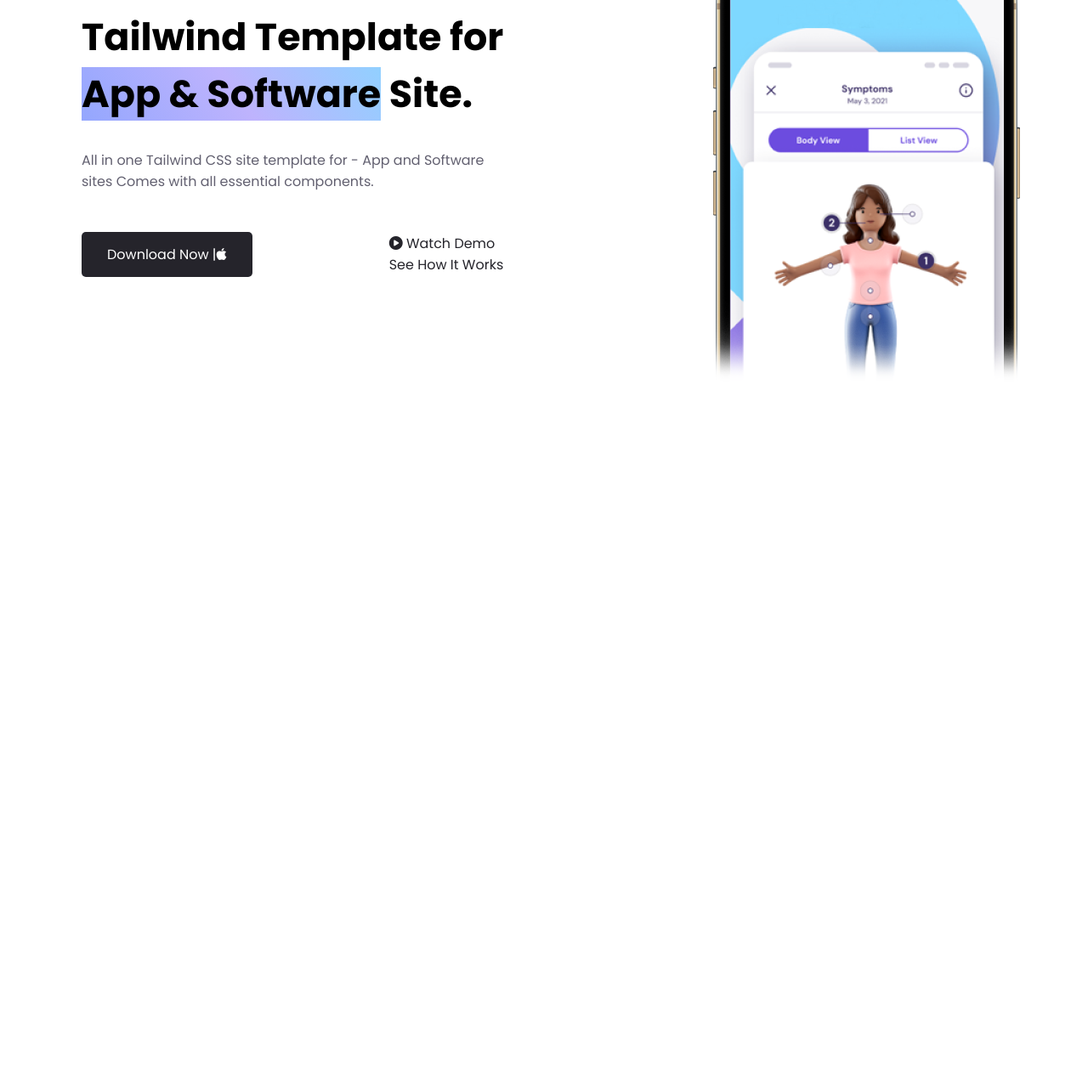
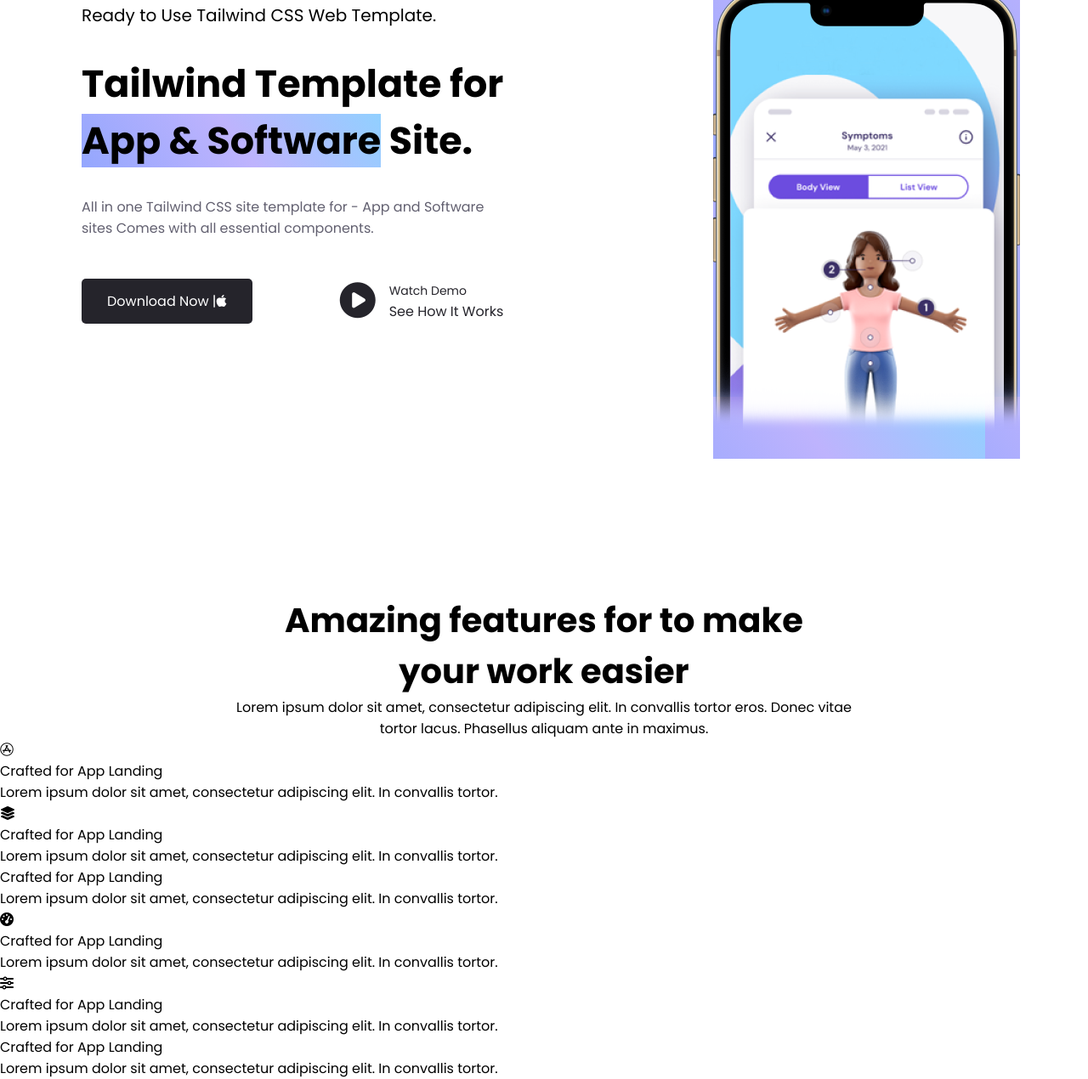
Before and after one commit to Sultan2403/My-Project, a plain HTML site: page index.html in a window 1280 px wide. Shown: the part 301-1571 px from the top of the page at 85% size. Before the commit the page ends 946 px from the top, so only its background shows below. Drawn offline with Linux system fonts and the light colour scheme.

Commit message:
first commit

```diff
--- a/index.html
+++ b/index.html
@@ -47,7 +47,7 @@
             <li>
               <a class="nav-item" href="#">Sign In</a>
             </li>
-            <li><a class="sign-up">Sign Up</a></li>
+            <li><a href="#" class="sign-up">Sign Up</a></li>
           </ul>
         </span>
       </nav>
@@ -70,17 +70,18 @@
               <a href="#"> Download Now |<i class="fa-brands fa-apple"></i></a>
             </span>
 
-            <div class="secondary-button-container">
-              <a href="#"
-                ><span class="secondary-button-icon-container">
+            <span class="secondary-button-container">
+
+                <div class="secondary-button-icon-container">
+                  <a href="#">
                   <i class="fa-solid fa-circle-play"></i>
-                </span>
-                <span class="secondary-button-text-container">
-                  Watch Demo<br />
+                </div>
+                <div class="secondary-button-text-container">
+                  <span>Watch Demo</span><br />
                   See How It Works
-                </span></a
-              >
-            </div>
+              </a>
+                </div>
+            </span>
           </div>
         </div>
 
@@ -88,6 +89,51 @@
           <img src="./Assets/hero-light.png" />
         </div>
       </section>
+       <div class="sec-1">
+         <div><h2>Amazing features for to make</h2></div>
+          <div><h2> your work easier</h2></div>
+          <div>
+          <p>Lorem ipsum dolor sit amet, consectetur adipiscing elit. In convallis tortor eros. Donec vitae</p></div><div><p></p> tortor lacus. Phasellus aliquam ante in maximus.</p></div>
+        </div>
+
+
+        <section class="mini-sec">
+         <div class="row-container">
+           <div class="row-flex-item">
+             <div class="icon-container"><i class="fa-brands fa-app-store"></i></div>
+             <div class="header-container">Crafted for App Landing</div>
+             <div class="mini-sec-p-container">Lorem ipsum dolor sit amet, consectetur adipiscing elit. In convallis tortor.</div>
+           </div>
+           <div class="row-flex-item">
+             <div class="icon-container"><i class="fa-solid fa-layer-group"></i></div>
+             <div class="header-container">Crafted for App Landing</div>
+             <div class="mini-sec-p-container">Lorem ipsum dolor sit amet, consectetur adipiscing elit. In convallis tortor.</div>
+           </div>
+           <div class="row-flex-item">
+             <div class="icon-container"></div>
+             <div class="header-container">Crafted for App Landing</div>
+             <div class="mini-sec-p-container">Lorem ipsum dolor sit amet, consectetur adipiscing elit. In convallis tortor.</div>
+           </div>
+         </div>
+         <div class="row-container">
+           <div class="row-flex-item">
+             <div class="icon-container"><i class="fa-solid fa-gauge-high"></i></div>
+             <div class="header-container">Crafted for App Landing</div>
+             <div class="mini-sec-p-container">Lorem ipsum dolor sit amet, consectetur adipiscing elit. In convallis tortor.</div>
+           </div>
+           <div class="row-flex-item">
+             <div class="icon-container"><i class="fa-solid fa-sliders"></i></div>
+             <div class="header-container">Crafted for App Landing</div>
+             <div class="mini-sec-p-container">Lorem ipsum dolor sit amet, consectetur adipiscing elit. In convallis tortor.</div>
+           </div>
+           <div class="row-flex-item">
+             <div class="icon-container"></div>
+             <div class="header-container">Crafted for App Landing</div>
+             <div class="mini-sec-p-container">Lorem ipsum dolor sit amet, consectetur adipiscing elit. In convallis tortor.</div>
+           </div>
+         </div>
+        </section>
+      </section>
     </main>
   </body>
 </html>
--- a/styles.css
+++ b/styles.css
@@ -13,10 +13,14 @@
 }
 
 header {
-  margin: 2rem;
+  margin: 2.5rem;
   font-weight: 500;
   position: sticky;
   top: 0px;
+  height: 8vh;
+  align-items: center;
+  padding: 12px 0;
+  background-color: rgb(255, 255, 255);
 }
 
 nav,
@@ -24,6 +28,7 @@
   display: flex;
   justify-content: space-between;
   align-items: center;
+  align-self: center;
 }
 
 ul {
@@ -113,8 +118,40 @@
 .secondary-button-container {
   background-color: rgb(255, 255, 255);
   display: flex;
+  align-items: center;
+  justify-content: space-between;
+  gap: 0.5rem;
+}
+
+.secondary-button-container i {
+  font-size: 42px;
+}
+
+.secondary-button-text-container span {
+  font-size: 14px;
 }
 
 .secondary-button-container a {
   color: #25242b;
 }
+
+.img-container {
+  background-image: linear-gradient(
+    55.15deg,
+    #8ea5fe -7.09%,
+    #beb3fd 51.72%,
+    #90d1ff 101.48%
+  );
+  background-size: 20rem 15rem;
+}
+
+.sec-1 {
+  display: flex;
+  flex-direction: column;
+  align-items: center;
+  justify-content: center;
+}
+
+.sec-1 div h2 {
+  font-size: 2.5rem;
+}
```
Also changed, not shown: Assets/layers-outline.svg (added).
